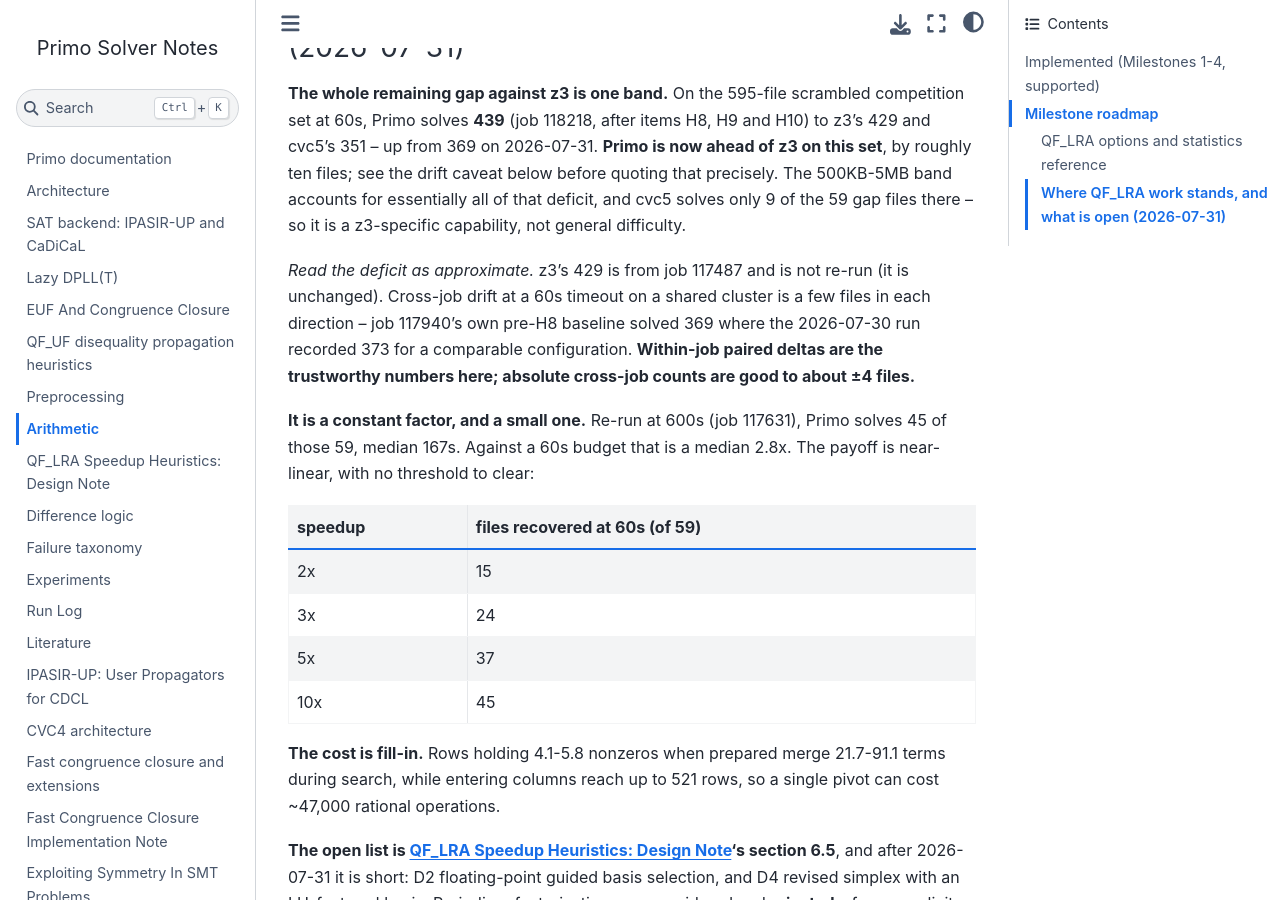
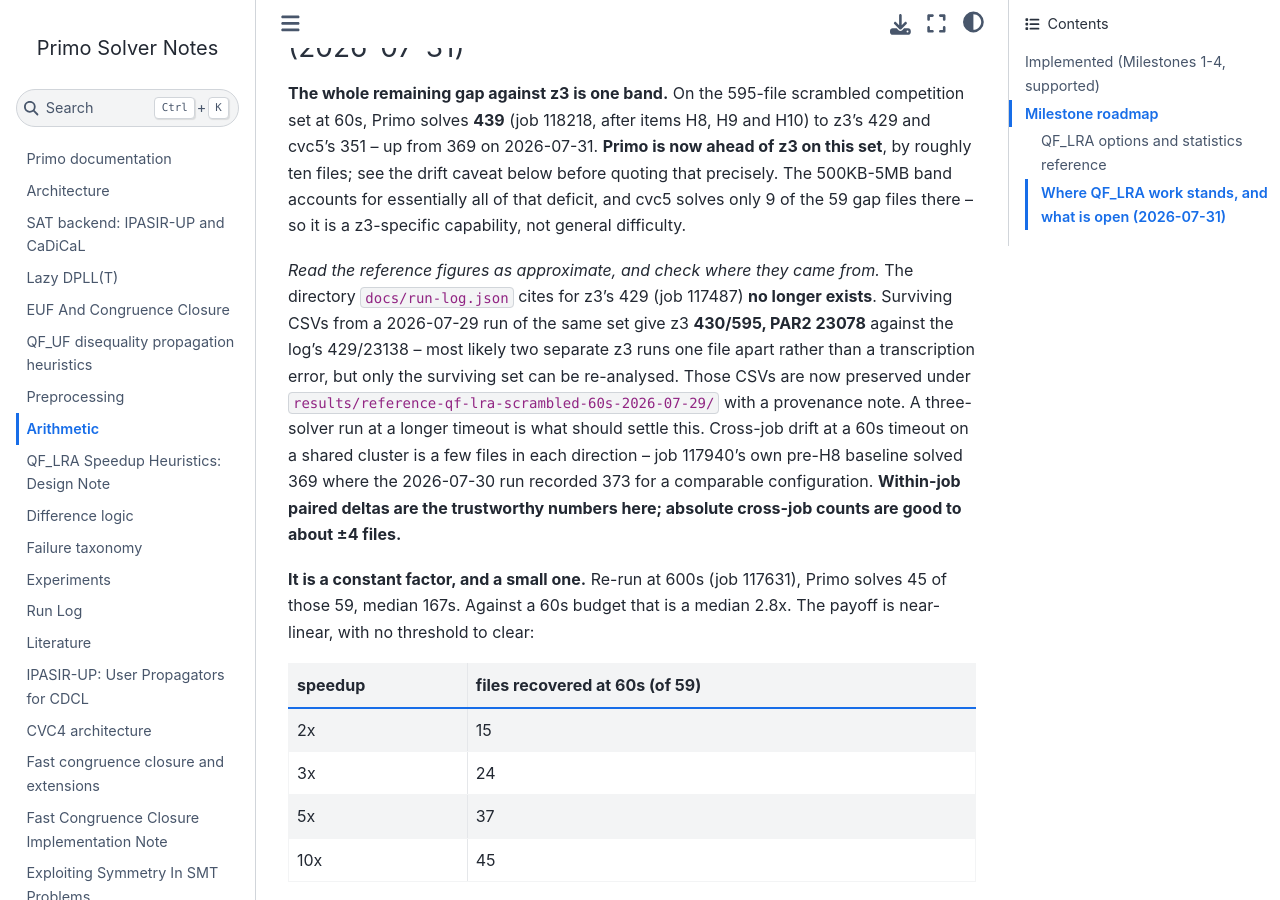
Before and after one commit to primo-solver/primo, a Jupyter Book: the page built from docs/arithmetic.md, in a window 1280 px wide and 900 px high, scrolled down 19143 px. Built offline with Jupyter Book 1.0.4 settings and Sphinx 7.4.7 and the Sphinx Book theme 1.1.4, drawn with Linux system fonts in a browser that asks for light colours.

Commit message:
Preserve the reference CSVs; the cited job directory is gone
Every z3/cvc5 figure quoted this week traces to job 117487, whose results
directory no longer exists on the cluster. The numbers survive only as
prose in docs/run-log.json, which is exactly the state the run log is
supposed to prevent.

Surviving CSVs from a 2026-07-29 run of the same 595 files were found in
an older, differently-named directory and are now copied into the
isolated QF_LRA tree under
results/reference-qf-lra-scrambled-60s-2026-07-29/ with a provenance
note.

Recomputing from them gives z3 430/595 PAR2 23078, against the log's
429/23138 for job 117487. That is most likely two separate z3 runs one
file apart rather than a transcription error, so the docs say so rather
than silently rewriting 429 to 430 -- I cannot verify which run the log
was describing. A three-solver run at a longer timeout is what settles
it, and is being launched now.

Co-Authored-By: Claude Opus 5 <noreply@anthropic.com>

```diff
--- a/docs/arithmetic.md
+++ b/docs/arithmetic.md
@@ -717,8 +717,14 @@ below before quoting that precisely. The 500KB-5MB band accounts for essentially
 that deficit, and cvc5 solves only 9 of the 59 gap files there -- so it is a
 z3-specific capability, not general difficulty.
 
-*Read the deficit as approximate.* z3's 429 is from job 117487 and is not
-re-run (it is unchanged). Cross-job drift at a 60s timeout on a shared
+*Read the reference figures as approximate, and check where they came from.*
+The directory `docs/run-log.json` cites for z3's 429 (job 117487) **no longer
+exists**. Surviving CSVs from a 2026-07-29 run of the same set give z3
+**430/595, PAR2 23078** against the log's 429/23138 -- most likely two
+separate z3 runs one file apart rather than a transcription error, but only
+the surviving set can be re-analysed. Those CSVs are now preserved under
+`results/reference-qf-lra-scrambled-60s-2026-07-29/` with a provenance note.
+A three-solver run at a longer timeout is what should settle this. Cross-job drift at a 60s timeout on a shared
 cluster is a few files in each direction -- job 117940's own pre-H8 baseline
 solved 369 where the 2026-07-30 run recorded 373 for a comparable
 configuration. **Within-job paired deltas are the trustworthy numbers here;
```
